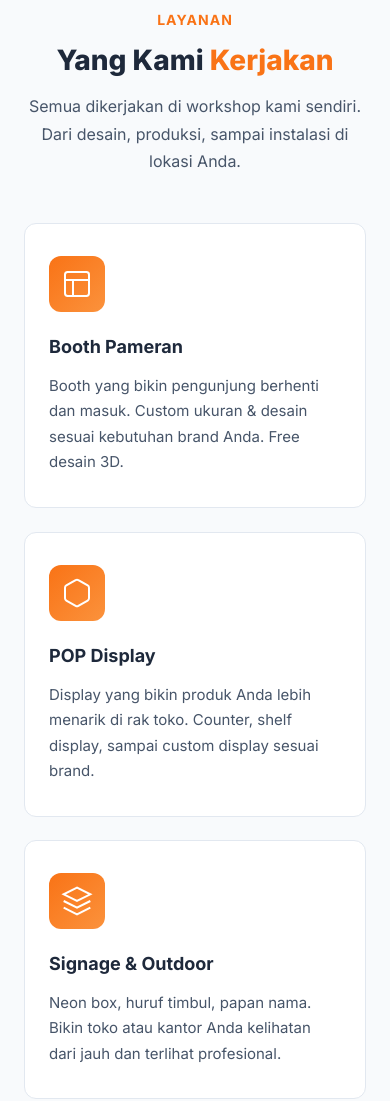
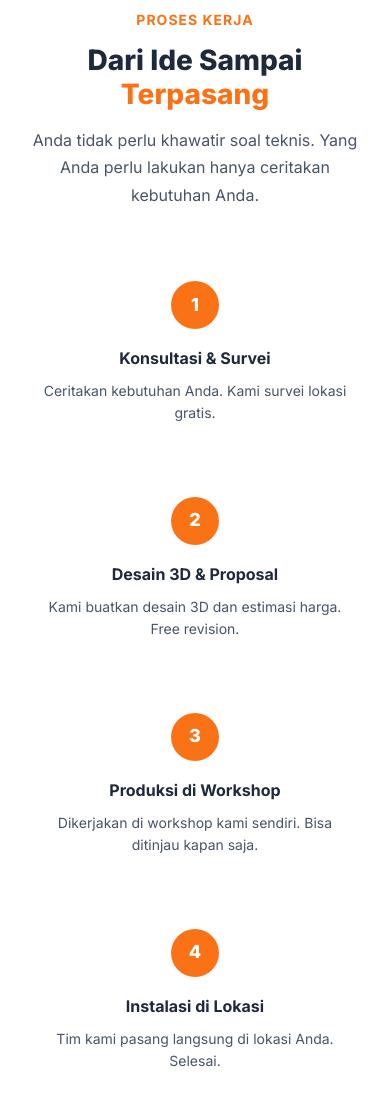
Before and after one commit to anyt50693-source/mitrakreasiadvertising, a plain HTML site: page index.html in a window 390 px wide. Shown: the part 1960-3061 px from the top of the page. Drawn offline with Linux system fonts and the light colour scheme.

Commit message:
fix: blog dead links, add proses kerja section, mobile responsive

```diff
--- a/css/style.css
+++ b/css/style.css
@@ -974,6 +974,7 @@ ul { list-style: none; }
     .testimonials-grid { grid-template-columns: 1fr; }
     .contact-grid { grid-template-columns: 1fr; }
     .footer-grid { grid-template-columns: repeat(2, 1fr); }
+    .process-grid { grid-template-columns: 1fr 1fr !important; }
 }
 
 @media (max-width: 576px) {
@@ -985,6 +986,7 @@ ul { list-style: none; }
     .services-grid { grid-template-columns: 1fr; }
     .portfolio-grid { grid-template-columns: 1fr; }
     .blog-grid { grid-template-columns: 1fr; }
+    .process-grid { grid-template-columns: 1fr !important; }
     .cta-buttons { flex-direction: column; align-items: center; }
     .cta-buttons .btn { width: 100%; max-width: 320px; justify-content: center; }
     .footer-grid { grid-template-columns: 1fr; }
--- a/index.html
+++ b/index.html
@@ -4,7 +4,7 @@
     <meta charset="UTF-8">
     <meta name="viewport" content="width=device-width, initial-scale=1.0">
     <title>Booth Pameran, Signage & ACP — Mitra Kreasi Indonesia | Depok</title>
-    <meta name="description" content="Workshop booth pameran, signage, POP display, dan ACP di Depok. Harga transparan, produksi sendiri, free desain 3D. Konsultasi gratis!">
+    <meta name="description" content="Workshop booth pameran, signage, POP display, dan ACP di Depok, Jawa Barat. Harga transparan, produksi sendiri, free desain 3D. Konsultasi gratis!">
     <meta name="keywords" content="booth pameran depok, booth pameran jakarta, signage jakarta, ACP depok, POP display, custom booth, huruf timbul, neon box">
     <meta name="author" content="PT Mitra Kreasi Indonesia">
     <meta name="robots" content="index, follow">
@@ -178,6 +178,39 @@
         </div>
     </section>
 
+    <!-- Proses Kerja -->
+    <section class="section" style="background: white;">
+        <div class="container">
+            <div class="section-header">
+                <span class="section-tag">Proses Kerja</span>
+                <h2 class="section-title">Dari Ide Sampai <span class="text-accent">Terpasang</span></h2>
+                <p style="color: var(--text-muted); max-width: 550px; margin: 0 auto; font-size: 16px;">Anda tidak perlu khawatir soal teknis. Yang Anda perlu lakukan hanya ceritakan kebutuhan Anda.</p>
+            </div>
+            <div class="process-grid" style="display: grid; grid-template-columns: repeat(4, 1fr); gap: 24px; text-align: center;">
+                <div style="padding: 24px 16px;">
+                    <div style="width: 48px; height: 48px; background: var(--accent); color: white; border-radius: 50%; display: flex; align-items: center; justify-content: center; font-weight: 800; font-size: 18px; margin: 0 auto 16px;">1</div>
+                    <h4 style="font-size: 16px; font-weight: 700; margin-bottom: 8px; color: var(--text);">Konsultasi & Survei</h4>
+                    <p style="font-size: 14px; color: var(--text-muted); line-height: 1.6;">Ceritakan kebutuhan Anda. Kami survei lokasi gratis.</p>
+                </div>
+                <div style="padding: 24px 16px;">
+                    <div style="width: 48px; height: 48px; background: var(--accent); color: white; border-radius: 50%; display: flex; align-items: center; justify-content: center; font-weight: 800; font-size: 18px; margin: 0 auto 16px;">2</div>
+                    <h4 style="font-size: 16px; font-weight: 700; margin-bottom: 8px; color: var(--text);">Desain 3D & Proposal</h4>
+                    <p style="font-size: 14px; color: var(--text-muted); line-height: 1.6;">Kami buatkan desain 3D dan estimasi harga. Free revision.</p>
+                </div>
+                <div style="padding: 24px 16px;">
+                    <div style="width: 48px; height: 48px; background: var(--accent); color: white; border-radius: 50%; display: flex; align-items: center; justify-content: center; font-weight: 800; font-size: 18px; margin: 0 auto 16px;">3</div>
+                    <h4 style="font-size: 16px; font-weight: 700; margin-bottom: 8px; color: var(--text);">Produksi di Workshop</h4>
+                    <p style="font-size: 14px; color: var(--text-muted); line-height: 1.6;">Dikerjakan di workshop kami sendiri. Bisa ditinjau kapan saja.</p>
+                </div>
+                <div style="padding: 24px 16px;">
+                    <div style="width: 48px; height: 48px; background: var(--accent); color: white; border-radius: 50%; display: flex; align-items: center; justify-content: center; font-weight: 800; font-size: 18px; margin: 0 auto 16px;">4</div>
+                    <h4 style="font-size: 16px; font-weight: 700; margin-bottom: 8px; color: var(--text);">Instalasi di Lokasi</h4>
+                    <p style="font-size: 14px; color: var(--text-muted); line-height: 1.6;">Tim kami pasang langsung di lokasi Anda. Selesai.</p>
+                </div>
+            </div>
+        </div>
+    </section>
+
     <!-- Services -->
     <section class="services section" id="services">
         <div class="container">
@@ -339,7 +372,7 @@
                         <time class="blog-date">15 Januari 2026</time>
                         <h3>5 Tips Desain Booth Pameran yang Menarik Pengunjung</h3>
                         <p>Booth yang efektif harus menarik perhatian dalam 3 detik pertama. Berikut tips dari pengalaman kami mengerjakan booth pameran.</p>
-                        <a href="#" class="blog-link">Baca Selengkapnya →</a>
+                        <span class="blog-link" style="color: var(--text-muted); cursor: default;">Segera Hadir</span>
                     </div>
                 </article>
                 <article class="blog-card">
@@ -351,7 +384,7 @@
                         <time class="blog-date">8 Januari 2026</time>
                         <h3>Memilih Material ACP yang Tepat untuk Facade Gedung</h3>
                         <p>Aluminium Composite Panel (ACP) menjadi pilihan utama untuk facade. Ketahui perbedaan jenis dan kualitasnya.</p>
-                        <a href="#" class="blog-link">Baca Selengkapnya →</a>
+                        <span class="blog-link" style="color: var(--text-muted); cursor: default;">Segera Hadir</span>
                     </div>
                 </article>
                 <article class="blog-card">
@@ -363,7 +396,7 @@
                         <time class="blog-date">2 Januari 2026</time>
                         <h3>Tren POP Display Retail di Tahun 2026</h3>
                         <p>Perubahan perilaku konsumen mendorong inovasi display retail. Simak tren yang sedang berkembang.</p>
-                        <a href="#" class="blog-link">Baca Selengkapnya →</a>
+                        <span class="blog-link" style="color: var(--text-muted); cursor: default;">Segera Hadir</span>
                     </div>
                 </article>
             </div>
```
